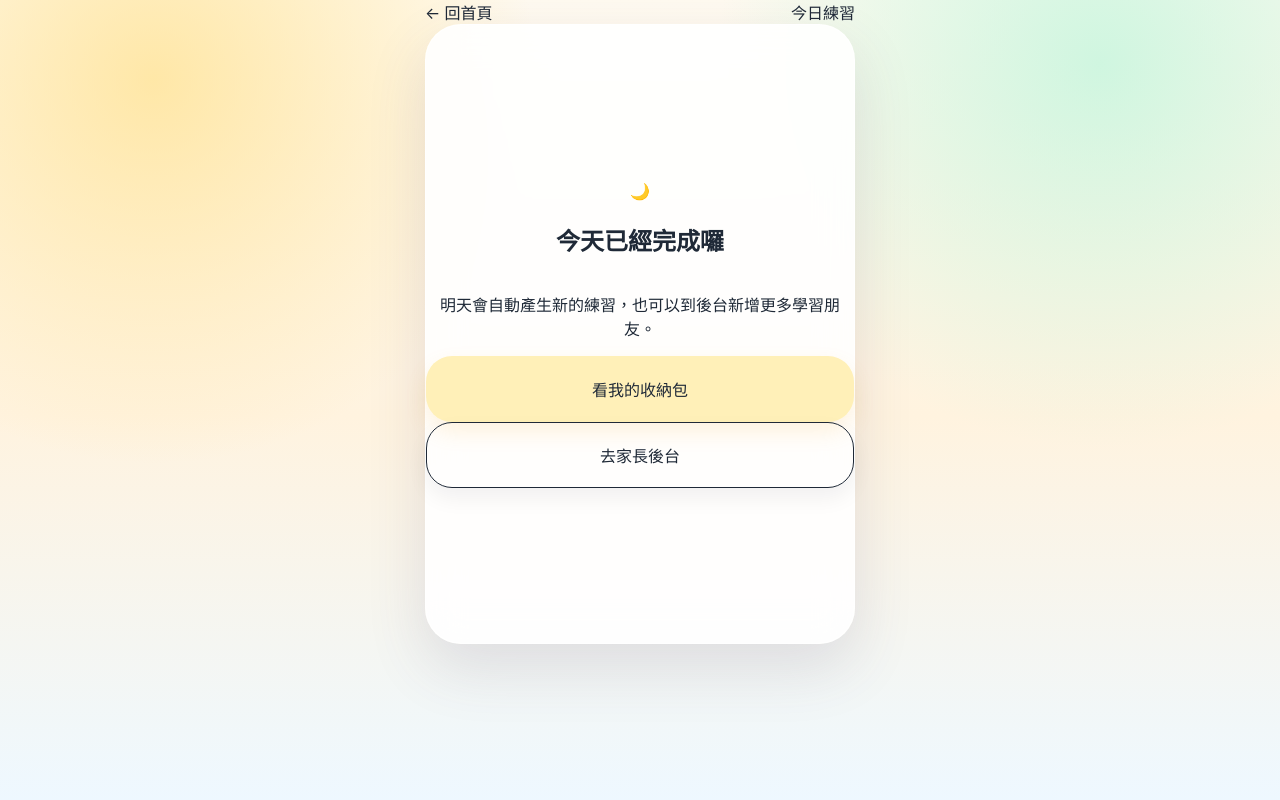
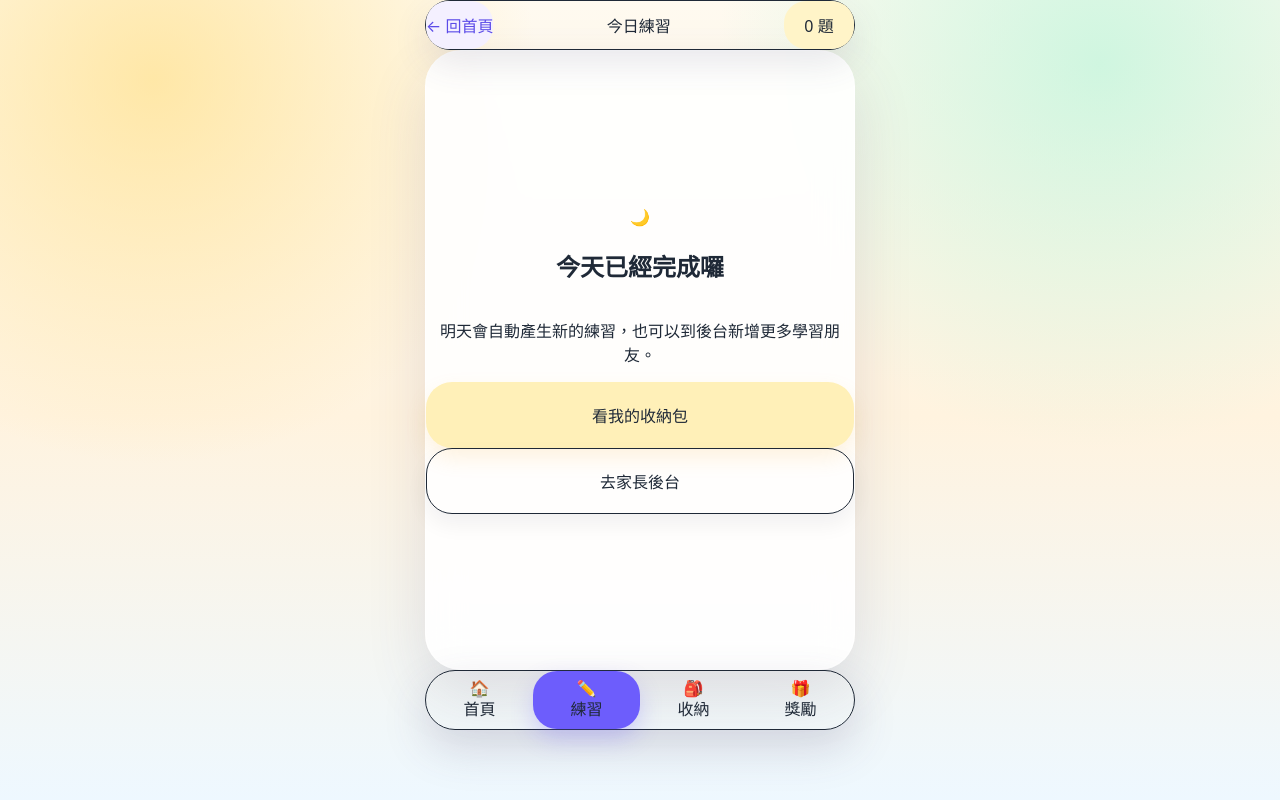
Before and after one commit to daisanity-svg/star-practice-pwa, a Next.js app: page /practice in a window 1280 px wide. Built offline with nearby package versions, Linux system fonts and the light colour scheme; no server answers; the database is empty.

Commit message:
Restyle practice page shell

```diff
--- a/app/practice/page.tsx
+++ b/app/practice/page.tsx
@@ -1,6 +1,7 @@
-import Link from 'next/link';
 import { PhoneFrame } from '@/components/PhoneFrame';
 import { PracticeRunner } from '@/components/PracticeRunner';
+import { KidTopBar } from '@/components/KidTopBar';
+import { KidBottomNav } from '@/components/KidBottomNav';
 import { getTodayQuestions } from '@/lib/data/learning';
 
 export default async function PracticePage() {
@@ -8,16 +9,9 @@ export default async function PracticePage() {
 
   return (
     <PhoneFrame>
-      <div className="mb-4 flex items-center justify-between">
-        <Link href="/" className="rounded-full bg-white/80 px-4 py-3 text-base font-black text-slate-600 shadow-sm">
-          ← 回首頁
-        </Link>
-        <div className="rounded-full bg-white/80 px-4 py-3 text-base font-black text-grape shadow-sm">
-          今日練習
-        </div>
-      </div>
-
+      <KidTopBar title="今日練習" rightLabel={`${questions.length || 0} 題`} />
       <PracticeRunner questions={questions} />
+      <KidBottomNav />
     </PhoneFrame>
   );
 }
```
